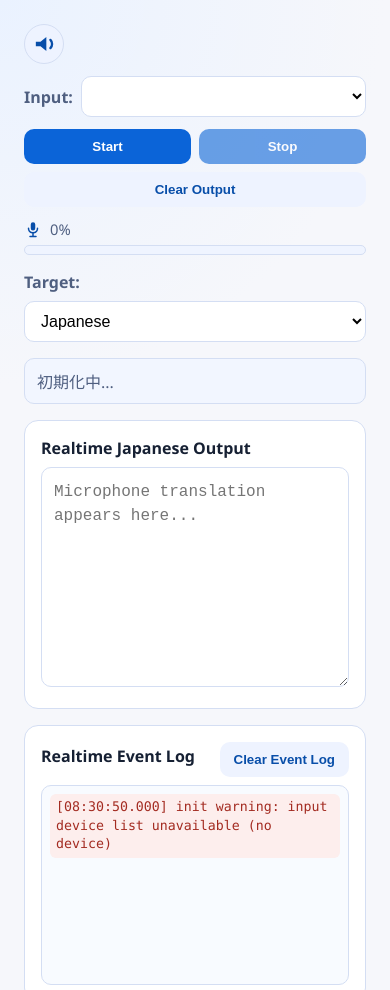
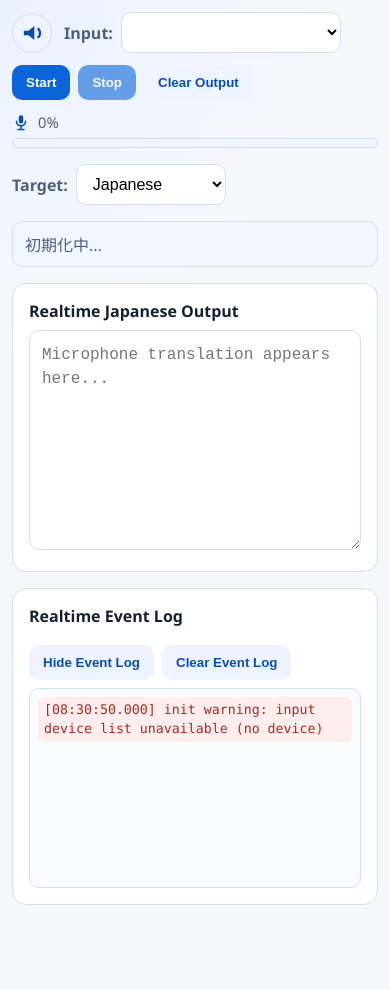
Before and after one commit to takashiuesaka/InterpreterApp, an Electron app: page renderer/index.html in a window 390 px wide. Shown: the top 990 px of the page. After the commit the page ends 917 px from the top, so only its background shows below. Drawn offline with Linux system fonts and the light colour scheme; no server answers.

Commit message:
feat: add event log panel with toggle functionality and update styles for responsiveness

```diff
--- a/renderer/app.js
+++ b/renderer/app.js
@@ -5,11 +5,13 @@ const audioMuteToggleButton = document.getElementById('audioMuteToggleButton');
 const startButton = document.getElementById('startButton');
 const stopButton = document.getElementById('stopButton');
 const clearButton = document.getElementById('clearButton');
+const toggleEventLogButton = document.getElementById('toggleEventLogButton');
 const clearEventLogButton = document.getElementById('clearEventLogButton');
 const statusBox = document.getElementById('status');
 const micLevelBar = document.getElementById('micLevelBar');
 const micLevelValue = document.getElementById('micLevelValue');
 const eventLog = document.getElementById('eventLog');
+const eventLogPanel = document.getElementById('eventLogPanel');
 
 let unsubscribeDeltaListener = null;
 let unsubscribeDoneListener = null;
@@ -29,6 +31,7 @@ let isTranslatedAudioMuted = false;
 let selectedInputDeviceId = 'default';
 let isSwitchingInputDevice = false;
 let deviceChangeListener = null;
+let isEventLogVisible = true;
 
 const TARGET_SAMPLE_RATE = 24000;
 const OUTPUT_SAMPLE_RATE = 24000;
@@ -59,6 +62,17 @@ function pushEventLogLine(text, isError) {
 
 function clearEventLog() {
   eventLog.textContent = '';
+}
+
+function renderEventLogVisibility() {
+  if (isEventLogVisible) {
+    eventLogPanel.classList.remove('event-log-collapsed');
+    toggleEventLogButton.textContent = 'Hide Event Log';
+    return;
+  }
+
+  eventLogPanel.classList.add('event-log-collapsed');
+  toggleEventLogButton.textContent = 'Show Event Log';
 }
 
 function playPcm16AudioBase64(audioBase64) {
@@ -533,6 +547,11 @@ clearEventLogButton.addEventListener('click', () => {
   pushEventLogLine(`[${formatTimestamp(Date.now())}] client: event log cleared`, false);
 });
 
+toggleEventLogButton.addEventListener('click', () => {
+  isEventLogVisible = !isEventLogVisible;
+  renderEventLogVisibility();
+});
+
 async function initialize() {
   updateButtons(false);
   updateMicLevel(0);
@@ -647,6 +666,7 @@ async function initialize() {
 
 initialize();
 renderAudioMuteToggle();
+renderEventLogVisibility();
 
 window.addEventListener('beforeunload', () => {
   stopRealtimeTranslation();
--- a/renderer/index.html
+++ b/renderer/index.html
@@ -85,10 +85,13 @@
           <textarea id="translatedText" readonly placeholder="Microphone translation appears here..."></textarea>
         </article>
 
-        <article class="panel full-width">
+        <article id="eventLogPanel" class="panel full-width">
           <div class="event-log-header">
             <label for="eventLog">Realtime Event Log</label>
-            <button id="clearEventLogButton" type="button" class="secondary">Clear Event Log</button>
+            <div class="event-log-controls">
+              <button id="toggleEventLogButton" type="button" class="secondary">Hide Event Log</button>
+              <button id="clearEventLogButton" type="button" class="secondary">Clear Event Log</button>
+            </div>
           </div>
           <div id="eventLog" class="event-log" aria-live="polite"></div>
         </article>
--- a/renderer/styles.css
+++ b/renderer/styles.css
@@ -22,15 +22,16 @@ body {
 }
 
 .app {
-  max-width: 1200px;
-  margin: 0 auto;
-  padding: 24px;
+  width: 100%;
+  max-width: none;
+  margin: 0;
+  padding: clamp(12px, 2vw, 24px);
 }
 
 .header {
   display: flex;
   align-items: center;
-  justify-content: space-between;
+  justify-content: flex-start;
   gap: 16px;
   flex-wrap: wrap;
 }
@@ -47,6 +48,7 @@ body {
   display: inline-flex;
   align-items: center;
   gap: 8px;
+  flex: 0 0 auto;
   min-width: 0;
 }
 
@@ -58,7 +60,7 @@ body {
 }
 
 .header-input-control select {
-  width: auto;
+  width: 220px;
   min-width: 220px;
 }
 
@@ -66,14 +68,18 @@ body {
   display: inline-flex;
   align-items: center;
   gap: 8px;
+  flex: 0 0 auto;
   flex-wrap: wrap;
 }
 
 .header-live-controls {
-  display: inline-flex;
+  display: flex;
   align-items: center;
   gap: 12px;
-  flex-wrap: wrap;
+  flex: 1 1 320px;
+  min-width: 260px;
+  width: min(100%, 900px);
+  flex-wrap: nowrap;
 }
 
 .header-controls label {
@@ -83,11 +89,12 @@ body {
 }
 
 .header-controls select {
-  width: auto;
+  width: 150px;
   min-width: 150px;
 }
 
 .audio-icon-button {
+  flex: 0 0 auto;
   width: 40px;
   height: 40px;
   padding: 0;
@@ -166,8 +173,9 @@ body {
 }
 
 .mic-monitor {
-  min-width: 190px;
-  max-width: 260px;
+  flex: 1 1 240px;
+  min-width: 160px;
+  width: 100%;
 }
 
 .mic-monitor-header {
@@ -207,8 +215,16 @@ body {
   display: flex;
   align-items: center;
   justify-content: space-between;
+  flex-wrap: wrap;
   gap: 10px;
   margin-bottom: 8px;
+}
+
+.event-log-controls {
+  display: inline-flex;
+  align-items: center;
+  gap: 8px;
+  flex-wrap: wrap;
 }
 
 .event-log {
@@ -222,6 +238,10 @@ body {
   font-family: 'Consolas', 'Menlo', monospace;
   font-size: 0.83rem;
   line-height: 1.4;
+}
+
+.event-log-collapsed .event-log {
+  display: none;
 }
 
 .event-log-line {
@@ -271,6 +291,11 @@ textarea:focus {
   justify-content: flex-start;
   gap: 8px;
   flex-wrap: wrap;
+  flex: 0 0 auto;
+}
+
+.actions button {
+  flex: 0 0 auto;
 }
 
 .toggle {
@@ -313,47 +338,39 @@ button:disabled {
 @media (max-width: 900px) {
   .header {
     align-items: flex-start;
-    flex-direction: column;
-  }
-
-  .header-main {
     width: 100%;
   }
 
   .header-live-controls {
     width: 100%;
+    flex-wrap: wrap;
   }
 
   .actions {
+    flex-wrap: wrap;
+  }
+
+  .mic-monitor {
+    flex: 1 1 100%;
     width: 100%;
   }
 
-  .actions button {
-    flex: 1 1 140px;
-  }
-
-  .mic-monitor {
-    flex: 1 1 220px;
-    width: 100%;
-    max-width: none;
-  }
-
   .header-input-control {
-    width: 100%;
+    flex: 0 0 auto;
   }
 
   .header-input-control select {
-    width: 100%;
-    min-width: 0;
+    width: 220px;
+    min-width: 220px;
   }
 
   .header-controls {
-    width: 100%;
+    flex: 0 0 auto;
     justify-content: flex-start;
   }
 
   .header-controls select {
-    width: 100%;
+    width: 150px;
   }
 
   .panel-grid {
```
